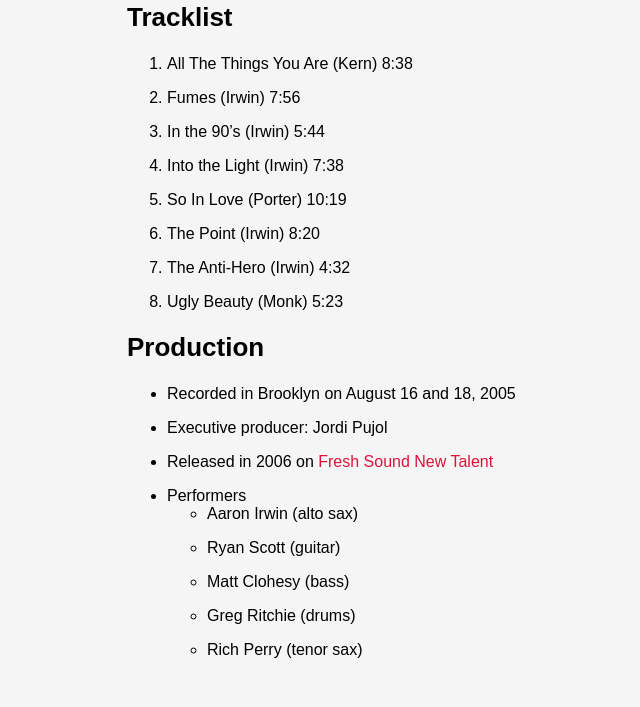
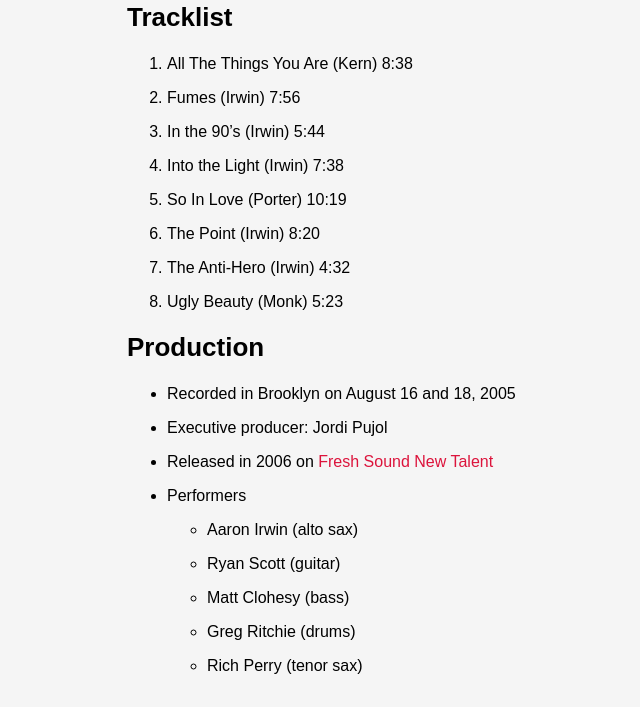
Before and after one commit to ryanve/aaronirwin.com, a Jekyll site: the page built from _albums/into-the-light.md, in a window 1280 px wide. Shown: the part 992-1699 px from the top of the page, without its empty margins (33-673 px from the left). Built offline with Jekyll 4.4.1, drawn with Linux system fonts in a browser that asks for light colours.

Commit message:
Reset margin into rem var

```diff
--- a/css/theme.css
+++ b/css/theme.css
@@ -67,8 +67,8 @@
   margin-right: auto;
 }
 
-li {
-  margin-top: 0;
+blockquote, li, ol, ul, p {
+  margin-top: var(--space-2);
   margin-bottom: var(--space-2);
 }
 
```
